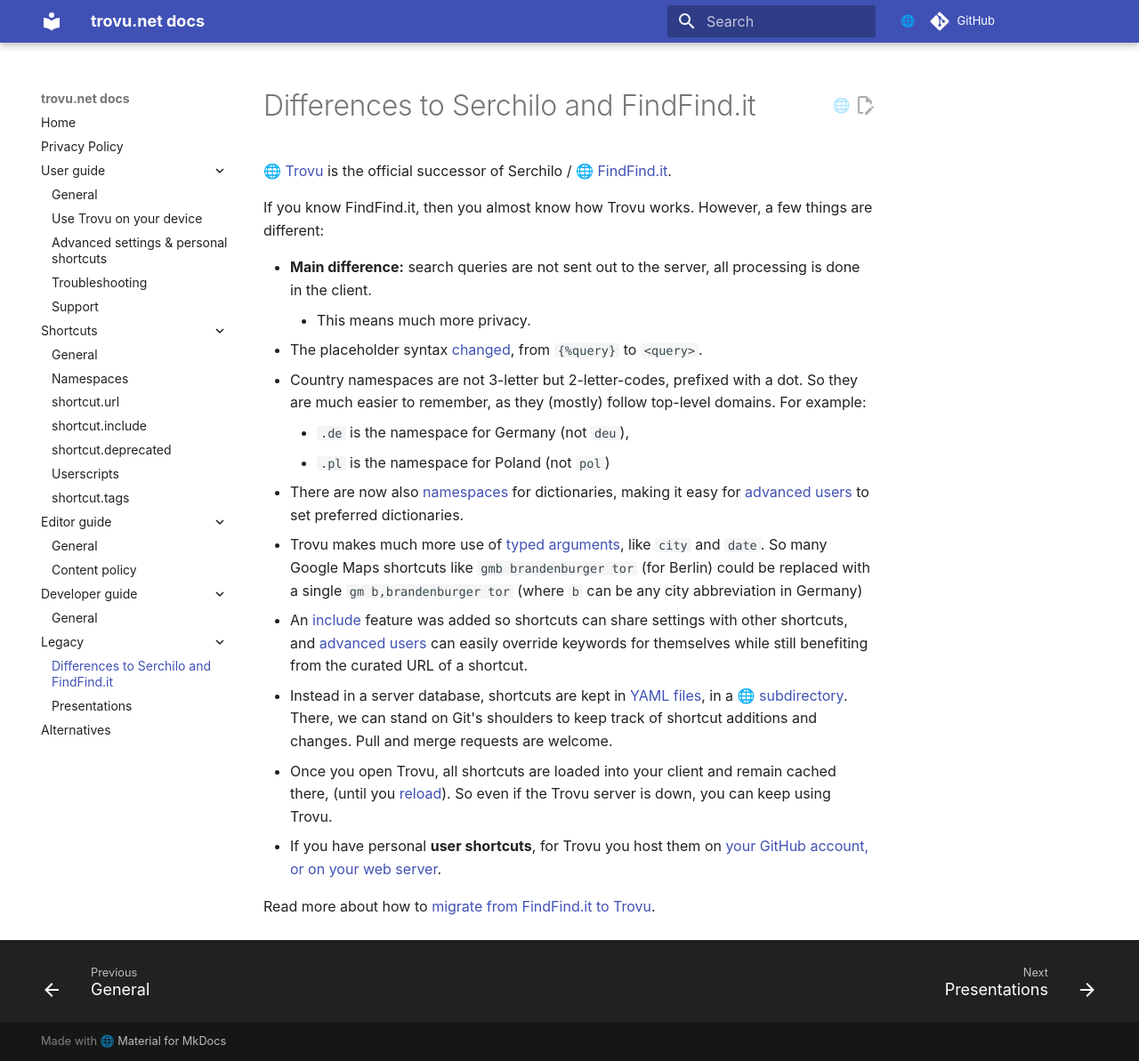
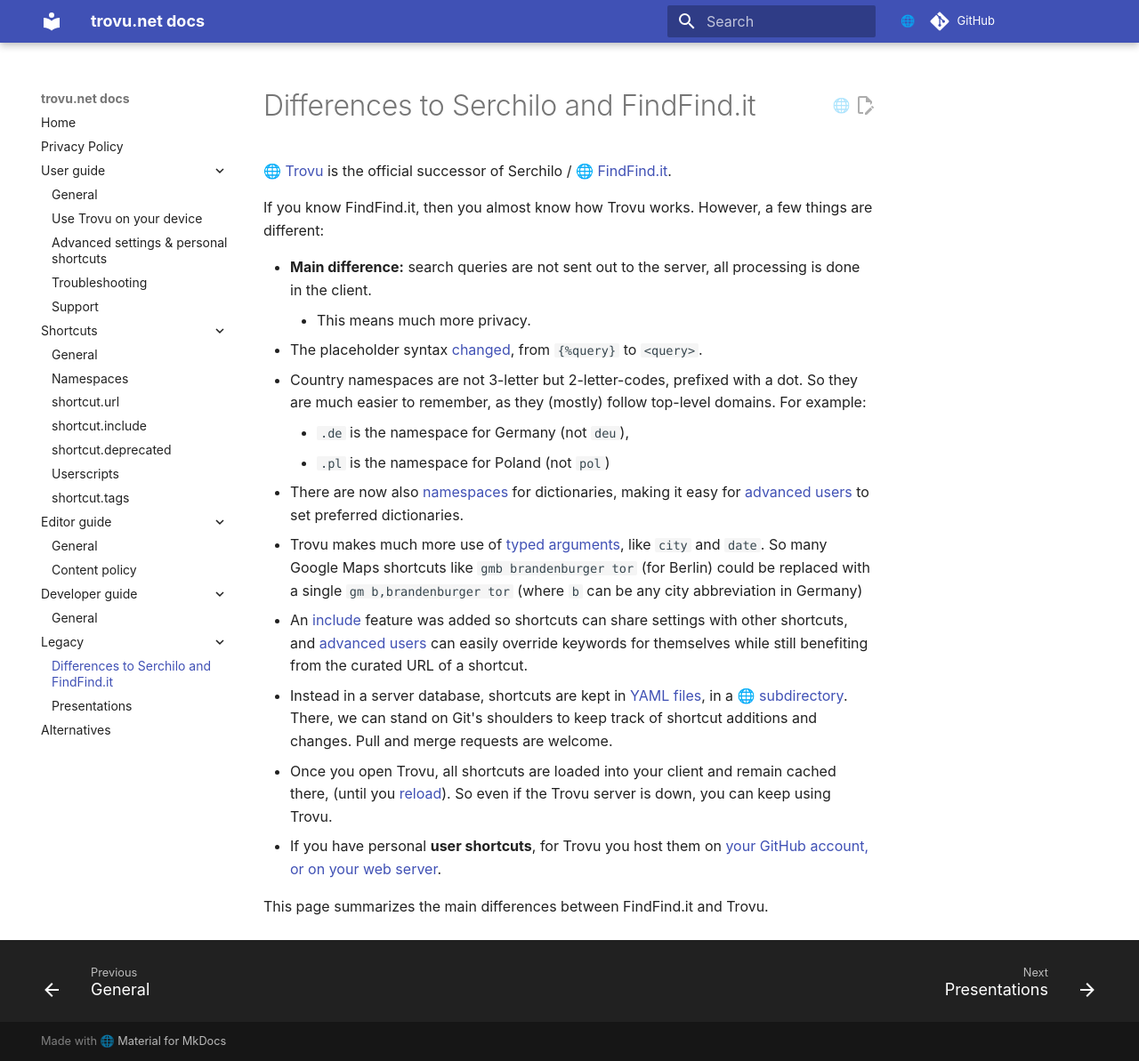
Before and after one commit to trovu/trovu, an MkDocs documentation site: the page built from docs/legacy/differences.md, in a window 1280 px wide and 1193 px high. Shown: the whole window at 89% size. Built offline with MkDocs 1.6.1 and Material for MkDocs 9.7.7, drawn with Linux system fonts in a browser that asks for light colours; comment, search, counter and statistics services are not loaded.

Commit message:
Fix links in docs.

```diff
--- a/docs/legacy/differences.md
+++ b/docs/legacy/differences.md
@@ -17,4 +17,4 @@
 -   Once you open Trovu, all shortcuts are loaded into your client and remain cached there, (until you [reload](../users/troubleshooting.md#i-edited-a-shortcut-but-it-has-no-effect)). So even if the Trovu server is down, you can keep using Trovu.
 -   If you have personal **user shortcuts**, for Trovu you host them on [your GitHub account, or on your web server](../users/advanced.md).
 
-Read more about how to [migrate from FindFind.it to Trovu](migrate.md).
+This page summarizes the main differences between FindFind.it and Trovu.
```
Also changed, not shown: docs/editors/index.md (+1 -1 lines), docs/presentations/index.md (+1 -1 lines).
